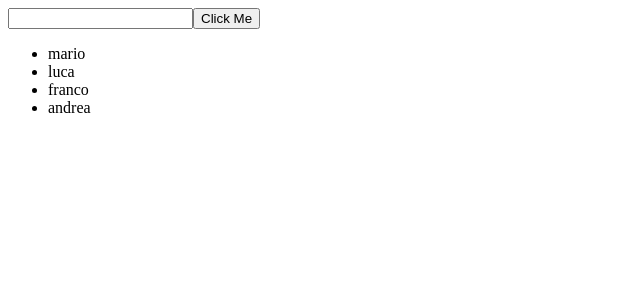
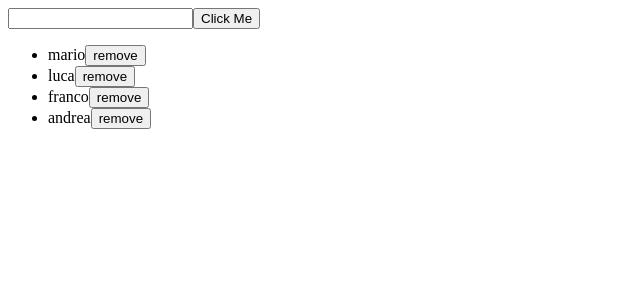
Before and after one commit to Francesco170/esercizi, a React (Create React App) app: page / in a window 1280 px wide. Shown: the top 300 px of the page, without its empty margins (0-640 px from the left). Built offline with nearby package versions, Linux system fonts and the light colour scheme.

Commit message:
esercizio38

```diff
--- a/src/TodoList.js
+++ b/src/TodoList.js
@@ -22,16 +22,38 @@ buttonhandler=(event)=>{
     this.setState({
     input : value
 })
+    }
 
+    // resetHandler=(value)=>{
+    //   this.items=[""]
+    //   this.setState({
+    //     items : value
+    //   })
+    //     console.log(this.items)
+    // }
+
+
+    removeHandler=()=>{
+         this.setState({
+            rem:this.props.name.pop()
+            })
+     // da fixare
     }
     render(){
 
-        const items= this.props.name.map((name,index) => <li key={name + index}>{name}</li> )
+        const items= this.props.name.map((name,index) =>
+        <li key={name + index}>
+        {name}
+        <button name="remove" onClick={this.removeHandler}> remove</button>
+        </li> )
+
+
         return(
             <>
-            <input onChange={this.EventHandler} />
+            <input onChange={this.EventHandler} value={this.state.input}/>
+
             <button  onClick={this.buttonhandler} >Click Me</button>
-            <ul>{items} </ul>
+            <ul>{items}</ul>
             </>
         )
     }
```
